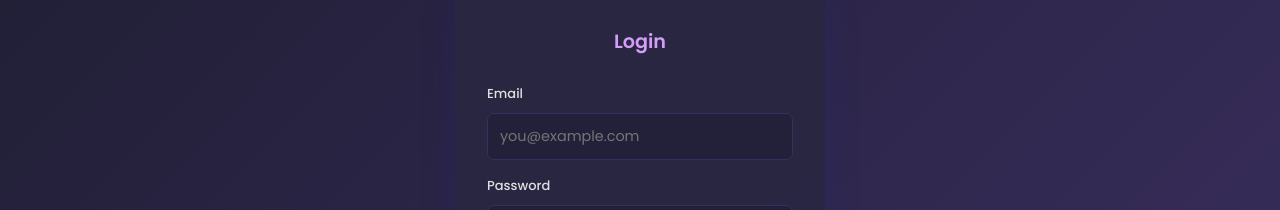
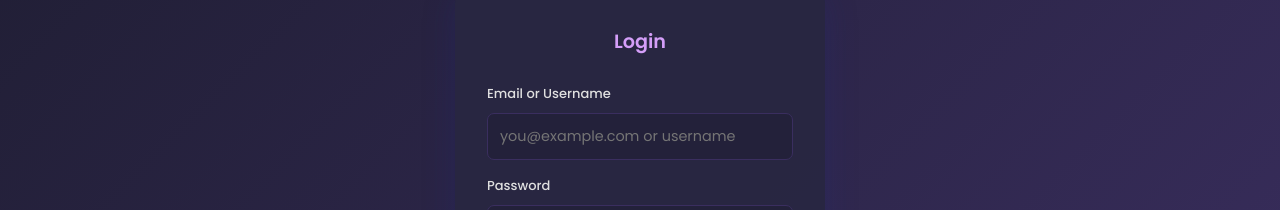
Before and after one commit to Syddevv/SpenSyd, a React (Vite) app in the folder client/: page /SpenSyd/login in a window 1280 px wide. Shown: the part 266-476 px from the top of the page. Built offline with nearby package versions, Linux system fonts and the light colour scheme.

Commit message:
enable user to login with their username

```diff
--- a/client/src/pages/Login.jsx
+++ b/client/src/pages/Login.jsx
@@ -7,7 +7,7 @@ import { useAuth } from "../context/ContextProvider";
 import { EnterEmailModal } from "../components/EnterEmailModal";
 
 const Login = () => {
-  const [email, setEmail] = useState("");
+  const [identifier, setIdentifier] = useState("");
   const [password, setPassword] = useState("");
   const [showPassword, setShowPassword] = useState(false);
   const [showEmailModal, setShowEmailModal] = useState(false);
@@ -31,7 +31,7 @@ const Login = () => {
 
     try {
       const res = await axios.post("http://localhost:5000/api/auth/login", {
-        email,
+        identifier,
         password,
       });
 
@@ -60,13 +60,13 @@ const Login = () => {
         <h2 className="description-login">Login</h2>
         <form onSubmit={handleSubmit} className="login-form">
           <div className="email-wrapper">
-            <label htmlFor="email">Email</label>
+            <label htmlFor="identifier">Email or Username</label>
             <input
-              type="email"
+              type="text"
               className="email-input"
-              placeholder="you@example.com"
-              value={email}
-              onChange={(e) => setEmail(e.target.value)}
+              placeholder="you@example.com or username"
+              value={identifier}
+              onChange={(e) => setIdentifier(e.target.value)}
               required
             />
           </div>
```
Also changed, not shown: 1 other file (tests, documents, lock files or other folders).
